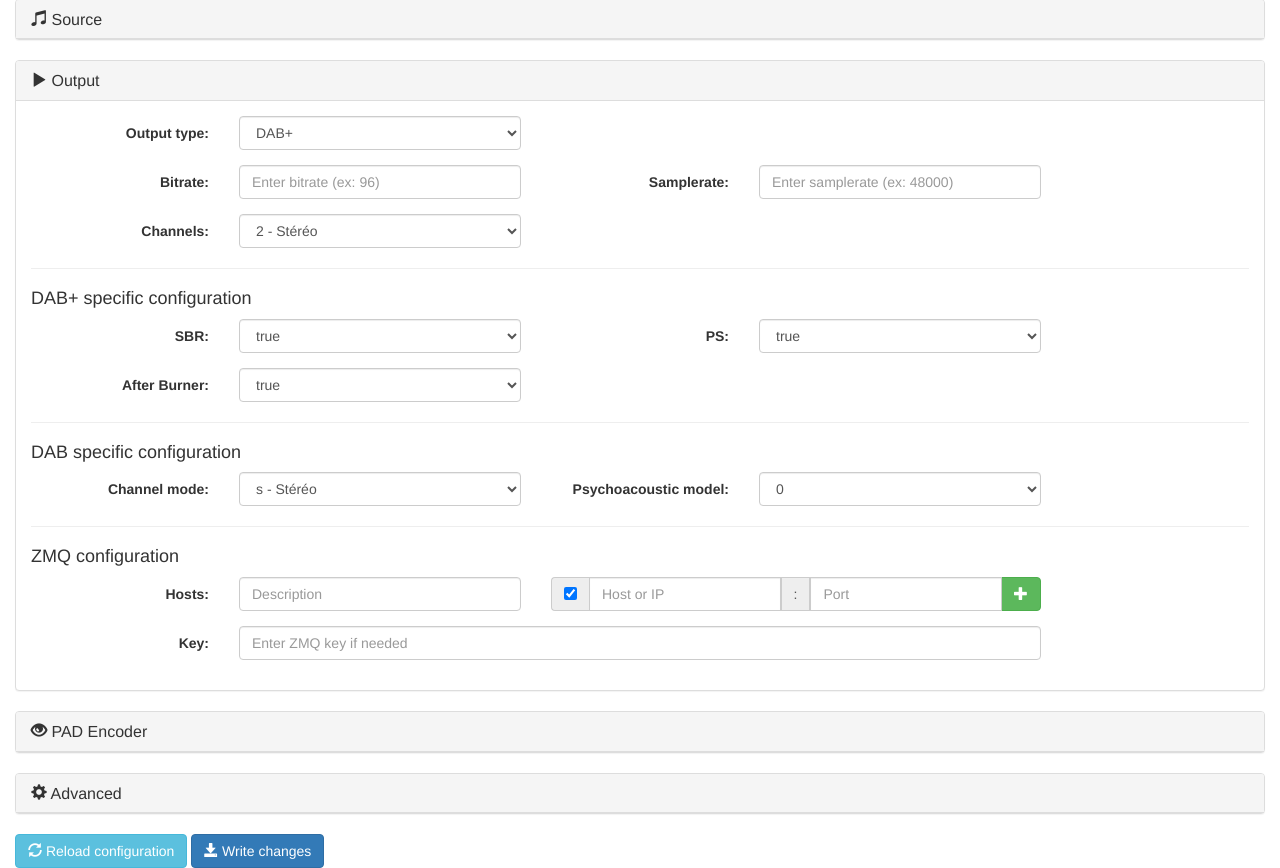
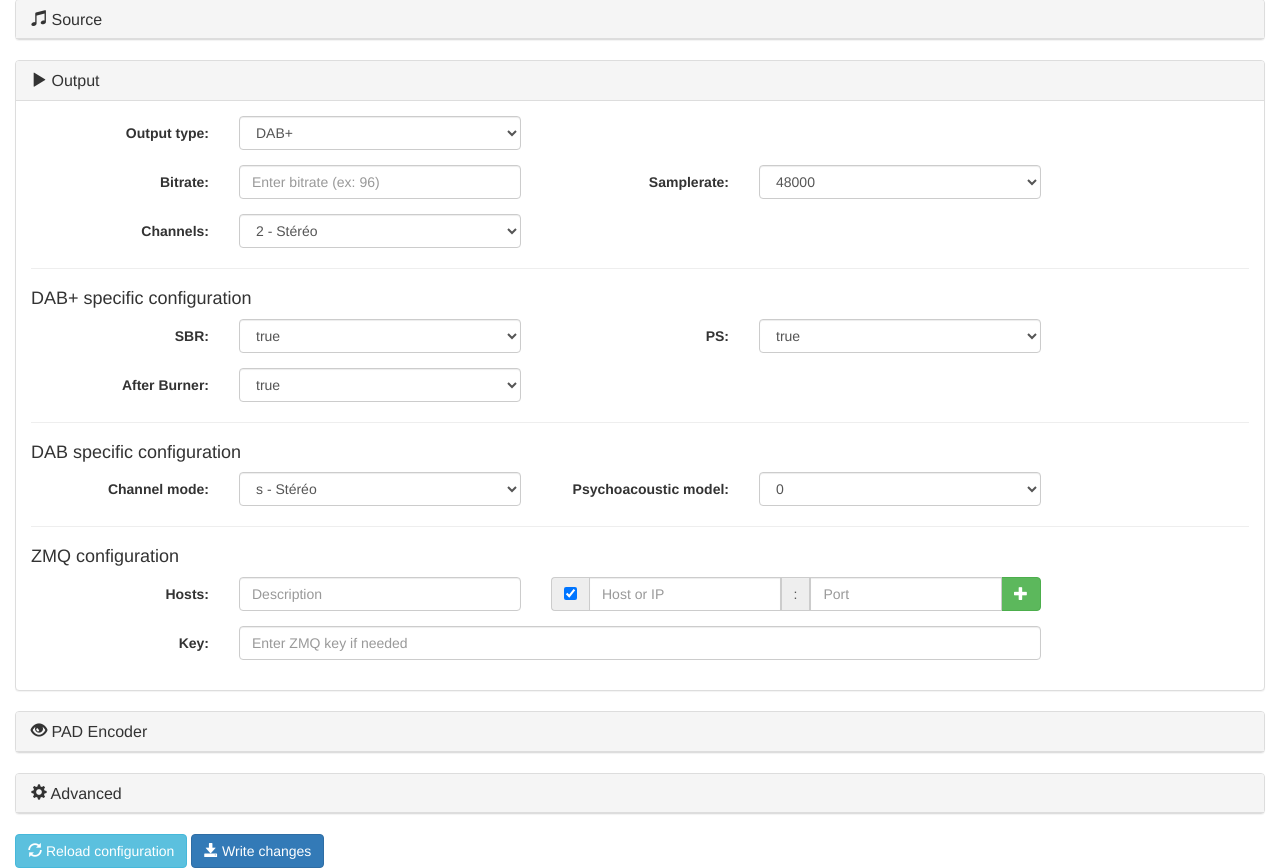
Before and after one commit to Opendigitalradio/ODR-EncoderManager, a Python web app: template templates/config.html in a window 1280 px wide, after a click on "Output". Shown: the part 193-1061 px from the top of the page. Run offline with Jinja, Linux system fonts and the light colour scheme; the template is opened without the code that fills it: most values are stand-ins (such as "Sample title", 1, 10 or a date in 2020).

Commit message:
Switch from input to select box for samplerate

```diff
--- a/templates/config.html
+++ b/templates/config.html
@@ -166,7 +166,10 @@ along with ODR-EncoderManager.  If not, see <http://www.gnu.org/licenses/>.
                                                 </div>
                                                 <label class="control-label col-sm-2" for="output_samplerate">Samplerate:</label>
                                                 <div class="col-sm-3">
-                                                        <input type="text" class="form-control" id="output_samplerate" placeholder="Enter samplerate (ex: 48000)" data-toggle="tooltip" data-placement="top" title="Samplerate (ex: 48000)">
+                                                        <select type="select" class="form-control" id="output_samplerate">
+                                                                <option value="48000">48000</option>
+                                                                <option value="32000">32000 </option>
+                                                        </select>
                                                 </div>
                                         </div>
 
```
